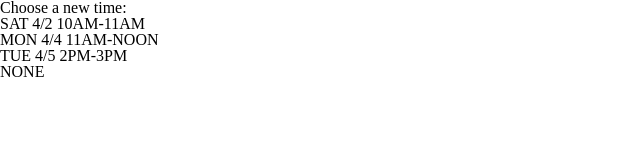
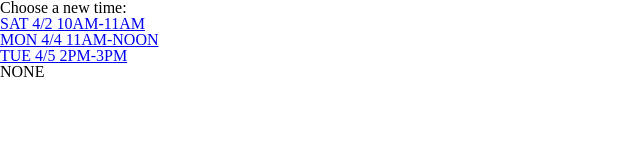
Before and after one commit to codeforboston/tommyandfrank, a plain HTML site: page html/resched_options.html in a window 1280 px wide. Shown: the whole page, without its empty margins (0-640 px from the left). Drawn offline with Linux system fonts and the light colour scheme.

Commit message:
links to the review page

```diff
--- a/html/resched_options.html
+++ b/html/resched_options.html
@@ -5,9 +5,9 @@
 
   <body>
   	<p>Choose a new time:</p>
-    <div>SAT 4/2 10AM-11AM</div>
-    <div>MON 4/4 11AM-NOON</div>
-    <div>TUE 4/5 2PM-3PM</div>
+    <a href="resched_review.html"><div>SAT 4/2 10AM-11AM</div></a>
+    <a href="resched_review.html"><div>MON 4/4 11AM-NOON</div></a>
+    <a href="resched_review.html"><div>TUE 4/5 2PM-3PM</div></a>
     <div>NONE</div>
   </body>
 </html>
```
